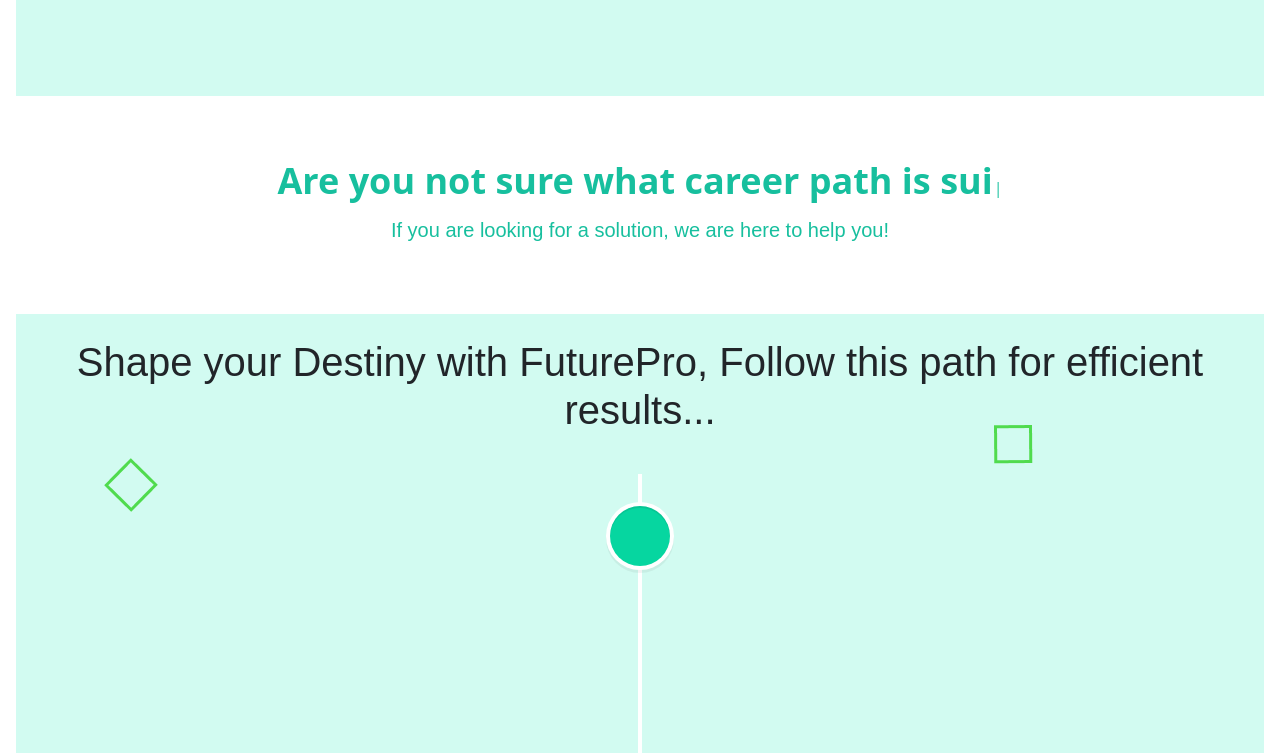
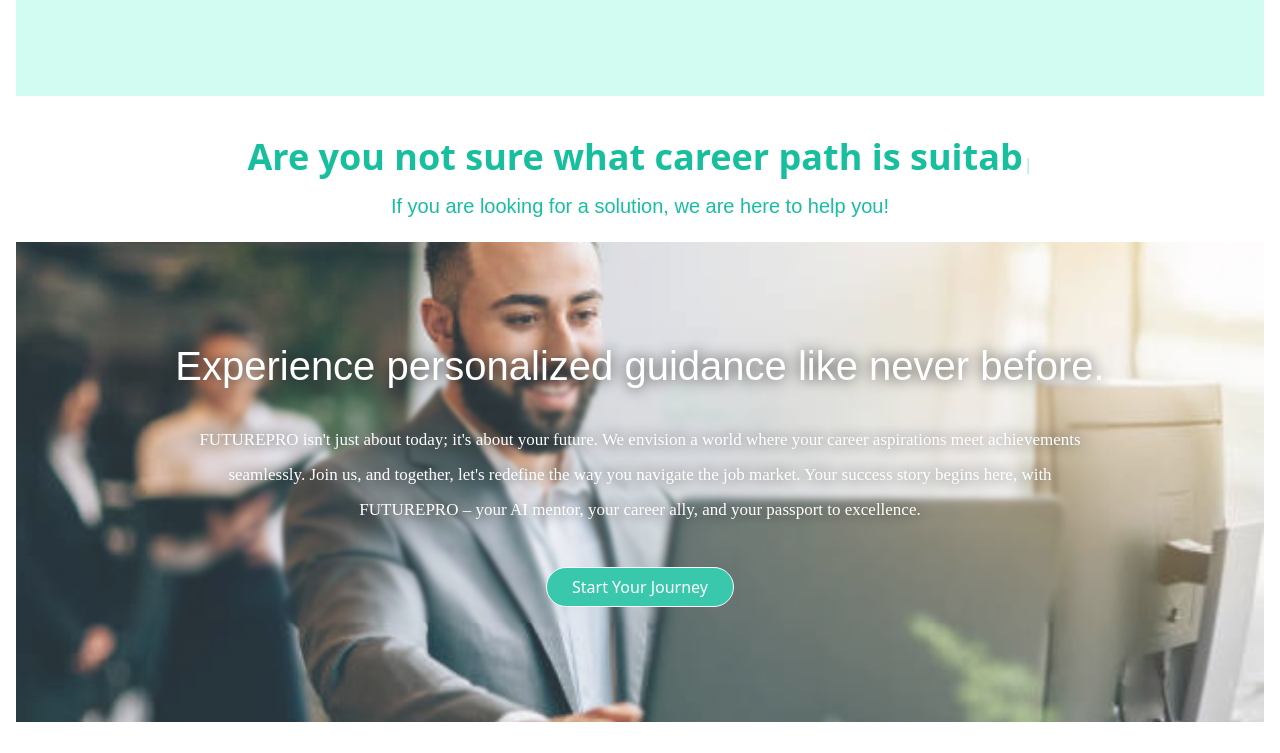
Before and after one commit to FuturePro-Career-Guidance/Future-Pro, a React (Create React App) app: page / in a window 1280 px wide. Shown: the part 720-1473 px from the top of the page. Built offline with nearby package versions, Linux system fonts and the light colour scheme.

Commit message:
Home page styling L1

```diff
--- a/src/Components/testimonial.css
+++ b/src/Components/testimonial.css
@@ -1,10 +1,10 @@
 .t-wrapper{
     padding:  0 3rem 0 3rem;;
-    height: 100vh;
+    height: 78vh;
     display: flex;
     align-items: center;
     justify-content: center;
-    margin-top: 7rem;
+    /* margin-top: 7rem; */
     flex-direction: column;
     gap: 2rem;
     position: relative;
--- a/src/Pages/landingPage.jsx
+++ b/src/Pages/landingPage.jsx
@@ -56,59 +56,184 @@
 
                 </div>
 
-                <div className='m-3 mt-5'>
+                <div className='m-3 mt-4 mb-4 '>
                     <div className='encouraging text-center'>
                     <Type/>
                         <h5>If you are looking for a solution, we are here to help you! </h5>
 
                     </div>
 
-                    <div className='m-1 d-flex justify-content-between'>
-                        <div className='imagerich'>
-
-                        </div>
-                        <div className='textrich'>
-                            <p></p>
-
-                        </div>
-
-                    </div>
 
 
 
                 </div>
-                <div className='timeline m-3'>
+
+                <div className="img12 bg-dark m-3 mb-0">
+            <div class="img-overlay">
+              <h1>
+              Experience personalized guidance like never before.
+              </h1>
+              <p className='imagetexter mt-3 p-2'>
+               FUTUREPRO isn't just about today; it's about your future. We envision a world where your career aspirations meet achievements seamlessly. Join us, and together, let's redefine the way you navigate the job market. Your success story begins here, with FUTUREPRO – your AI mentor, your career ally, and your passport to excellence.
+              </p>
+              <button type="button" class="btn btn-outline-light mb-3 mt-3">
+                Start Your Journey
+              </button>
+            </div>
+          </div>
+                <div className='timeline m-3 mb-0 mt-0'>
                 <Timeline/>
 
                 </div>
-
-                {/* <div className='experts'>
-            <div className='d-flex p-3 m-1 text-center'>
-                <h3>Meet our Industry experts, They guide you to get the job at first instance</h3>
-            </div>
-            <div className='d-flex justify-content-between ms-5 me-5'>
-                <div className='expert p-1'>
-                    <img src={require('../Assests/expert2.jpg').default} alt='expert2' />
-                    <p>Amal Expert</p>
-                    <p>IT Specialist</p>
-                </div>
-                <div className='expert p-1'>
-                    <img src={require('../Assests/expert1.jpg').default} alt='expert1' />
-                    <p>Dasith Expert</p>
-                    <p>HR Consultant</p>
-                </div>
-                <div className='expert p-1'>
-                    <img src={require('../Assests/expert3.jpg').default} alt='expert3' />
-                    <p>Ashen Expert</p>
-                    <p>Finance Advisor</p>
-                </div>
-            </div>
-        </div> */}
 
                 <div className='testamonials'>
 
                     <Testimonial/>
                 </div>
+
+                <div className="img12 bg-dark m-3 mb-0">
+            <div class="img-overlay">
+              <h1>
+              Experience personalized guidance like never before.
+              </h1>
+              <p className='imagetexter mt-3 p-2'>
+               FUTUREPRO isn't just about today; it's about your future. We envision a world where your career aspirations meet achievements seamlessly. Join us, and together, let's redefine the way you navigate the job market. Your success story begins here, with FUTUREPRO – your AI mentor, your career ally, and your passport to excellence.
+              </p>
+              <button type="button" class="btn btn-outline-light mb-3 mt-3">
+                Start Your Journey
+              </button>
+            </div>
+          </div>
+
+                <section className='m-3  d-flex justify-content-center flex-column align-items-center '>
+                    <div className='w-75 '>
+                    <h2 className="text-center text-dark fw-bold mb-3">Some Frequently Asked Questions</h2>
+        <div className="d-flex justify-content-center">
+          <div class="accordion  mb-3 " id="accordionPanelsStayOpenExample">
+            <div class="accordion-item mb-1 ">
+              <h2 class="accordion-header" id="panelsStayOpen-headingOne">
+                <button
+                  class="accordion-button bg-success text-white icon-white "
+                  type="button"
+                  data-bs-toggle="collapse"
+                  data-bs-target="#panelsStayOpen-collapseOne"
+                  aria-expanded="true"
+                  aria-controls="panelsStayOpen-collapseOne"
+                >
+                  What is Food Bank?
+                </button>
+              </h2>
+              <div
+                id="panelsStayOpen-collapseOne"
+                class="accordion-collapse collapse show"
+                aria-labelledby="panelsStayOpen-headingOne"
+              >
+                <div class="accordion-body">
+                  The food bank is a wonderful charitable app that serves as a
+                  lifeline to countless individuals and families who struggle
+                  with food insecurity. It is a donation app that allows people
+                  to donate money and food items to those in need. The mission
+                  of a food bank is to collect and distribute food to those who
+                  are hungry and in need of assistance. By doing so, they
+                  provide support to families and individuals who may be facing
+                  difficult circumstances.
+                </div>
+              </div>
+            </div>
+            <div class="accordion-item mb-1">
+              <h2 class="accordion-header" id="panelsStayOpen-headingTwo">
+                <button
+                  class="accordion-button collapsed bg-success text-white"
+                  type="button"
+                  data-bs-toggle="collapse"
+                  data-bs-target="#panelsStayOpen-collapseTwo"
+                  aria-expanded="false"
+                  aria-controls="panelsStayOpen-collapseTwo"
+                >
+                  How can we contribute?
+                </button>
+              </h2>
+              <div
+                id="panelsStayOpen-collapseTwo"
+                class="accordion-collapse collapse"
+                aria-labelledby="panelsStayOpen-headingTwo"
+              >
+                <div class="accordion-body">
+                  There are two ways you can contribute to our cause of helping
+                  those in need: donating food or donating money. If you choose
+                  to donate food, you can bring it directly to our warehouse, or
+                  our representatives can arrange to collect it from you.
+                  Additionally, if you know of any individuals or families who
+                  could benefit from our assistance, you can propose them as
+                  potential recipients of our aid. We appreciate any and all
+                  support towards our mission to make a positive impact on the
+                  lives of those facing hardship.
+                </div>
+              </div>
+            </div>
+            <div class="accordion-item mb-1">
+              <h2 class="accordion-header" id="panelsStayOpen-headingThree">
+                <button
+                  class="accordion-button collapsed bg-success text-white"
+                  type="button"
+                  data-bs-toggle="collapse"
+                  data-bs-target="#panelsStayOpen-collapseThree"
+                  aria-expanded="false"
+                  aria-controls="panelsStayOpen-collapseThree"
+                >
+                  How can we propose victims?
+                </button>
+              </h2>
+              <div
+                id="panelsStayOpen-collapseThree"
+                class="accordion-collapse collapse"
+                aria-labelledby="panelsStayOpen-headingThree"
+              >
+                <div class="accordion-body">
+                  You can enter information on those who need help (victims of
+                  the food crisis). You need to have a user account to enter the
+                  victims' information.Once the data is submitted, the system
+                  checks whether entered details are existing information or
+                  not. If not, those details save to the system as the new
+                  victim who needs a donation.
+                </div>
+              </div>
+            </div>
+            <div class="accordion-item mb-1">
+              <h2 class="accordion-header" id="panelsStayOpen-headingThree">
+                <button
+                  class="accordion-button collapsed bg-success text-white"
+                  type="button"
+                  data-bs-toggle="collapse"
+                  data-bs-target="#panelsStayOpen-collapseThree"
+                  aria-expanded="false"
+                  aria-controls="panelsStayOpen-collapseThree"
+                >
+                  How the Food Donations are happenning?
+                </button>
+              </h2>
+              <div
+                id="panelsStayOpen-collapseThree"
+                class="accordion-collapse collapse"
+                aria-labelledby="panelsStayOpen-headingThree"
+              >
+                <div class="accordion-body">
+                  You can donate food whether you are registered users or
+                  not. you have the option of donating food in your name by
+                  including your information or anonymously. Once a you are
+                  granted access to give, you can browse the food products that
+                  can be donated as well as the locations of the warehouses. The
+                  donor must next input the donation dates and choose a specific
+                  warehouse. Additionally, a donor has the choice of donating on
+                  their own or having an organization pick it up.
+                </div>
+              </div>
+            </div>
+          </div>
+        </div>
+                    </div>
+
+      </section>
 
 
 
--- a/src/Pages/landingpage.css
+++ b/src/Pages/landingpage.css
@@ -34,3 +34,55 @@
 .encouraging{
     color: #17bf9e;
 }
+
+
+
+.img-overlay{
+    display: flex;
+    align-items: center;
+    justify-content: center;
+    flex-direction: column;
+    backdrop-filter: blur(2px);
+    color:#fff;
+    text-align: center;
+    margin: 1rem;
+    text-shadow: 0 0 15px #000;
+    width:75%
+}
+
+.img12{
+    background: url('../Assests/employee.jpg');
+}
+
+.img11,.img12{
+    min-height: 80%;
+    height: 60vh;
+
+    position: relative;
+    background-position: center;
+    background-size: cover;
+    background-attachment: fixed;
+    background-repeat: no-repeat;
+
+    display: flex;
+    flex-wrap: wrap;
+    justify-content: center;
+    align-items: center;
+    background:dark;
+    opacity: 0.85;
+}
+@media only screen and (max-width: 700px) {
+   .imt{
+    flex-direction: column;
+    justify-content: space-around;
+   }
+
+   .img11,.img12{
+    height: 50vh;
+ }
+  }
+
+  .imagetexter{
+    color: #fff;
+    font-size: 17px;
+  }
```
Also changed, not shown: src/Assests/employee.jpg (added).
